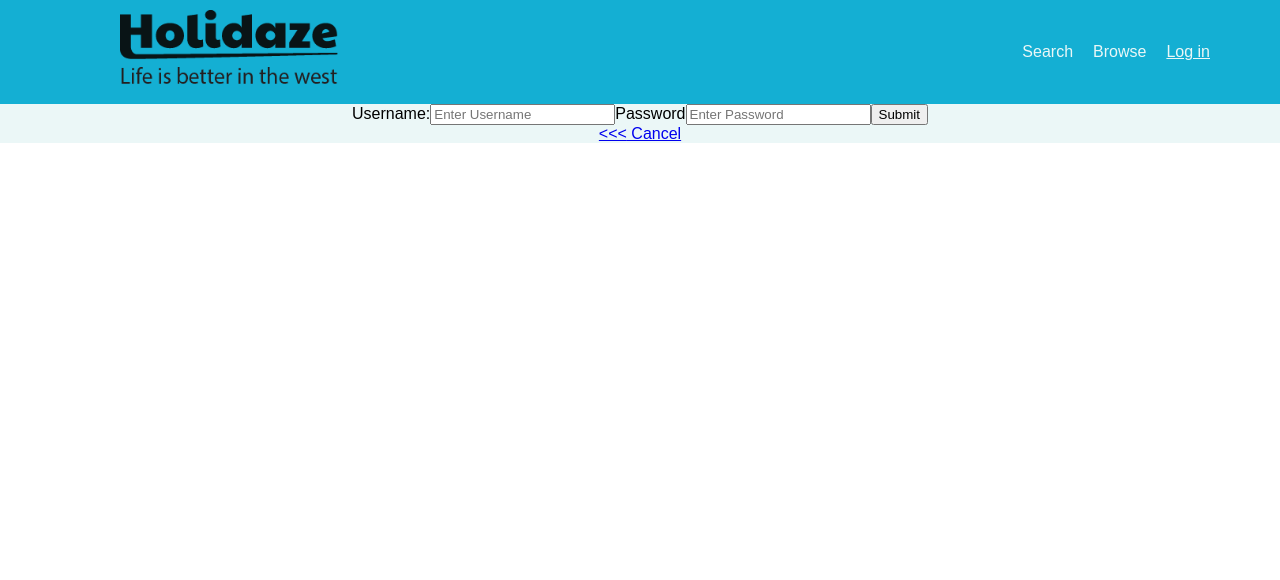
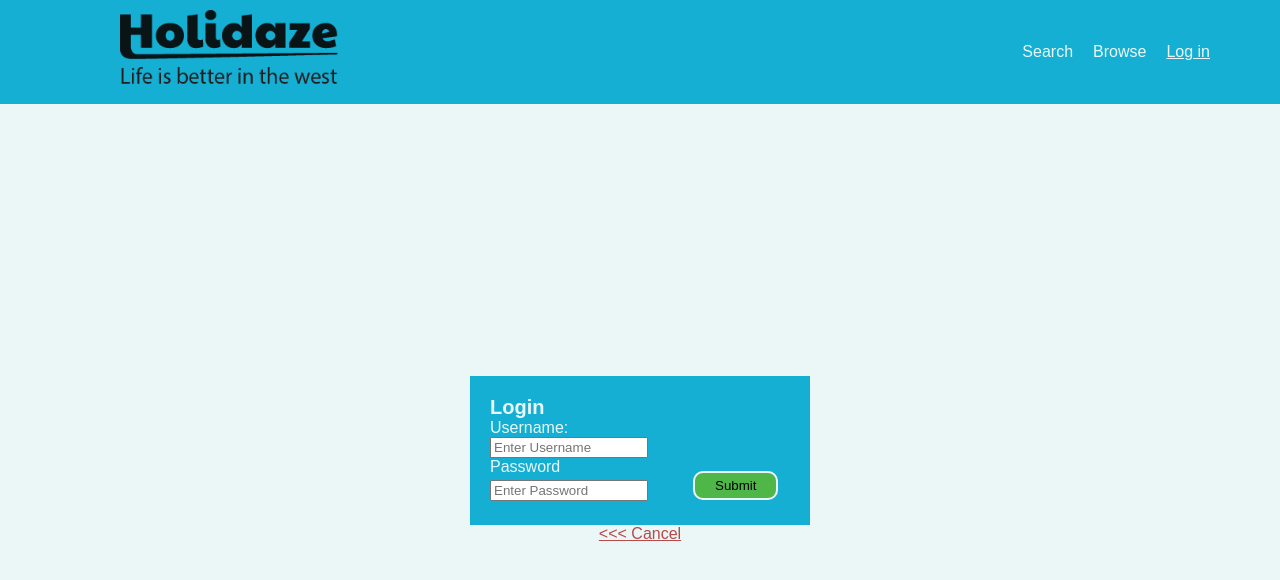
Before and after one commit to sono81/holidaze, a React (Create React App) app: page /Login in a window 1280 px wide. Shown: the top 580 px of the page. Built offline with nearby package versions, Linux system fonts and the light colour scheme.

Commit message:
Style login form

```diff
--- a/src/components/layout/Login/LoginForm.js
+++ b/src/components/layout/Login/LoginForm.js
@@ -25,30 +25,33 @@ function LoginForm() {
   const cancel = "<<<"
 
   return (
-    <>
+    <div className="login__wrapper">
       <form onSubmit={handleSubmit} className="login__card">
-        <label>Username:</label>
+        <h2 className="login__heading">Login</h2>
+        <label className="login__name">Username:</label>
         <input
           type="text"
           name="username"
           placeholder="Enter Username"
+          className="login__input"
           onChange={(e) => setUserName(e.target.value)}
         />
 
-        <label>Password</label>
+        <label className="login__name">Password</label>
         <input
           type="passwort"
           name="password"
           placeholder="Enter Password"
+          className="login__input"
           onChange={(e) => setPassword(e.target.value)}
         />
 
-        <button type="submit">Submit</button>
+        <button type="submit" className="btn btn__login btn--greenthin">Submit</button>
       </form>
       <NavLink to="/" className="login__cancel">
          {cancel} Cancel
       </NavLink>
-    </>
+    </div>
   );
 }
 
--- a/src/main.scss
+++ b/src/main.scss
@@ -6,3 +6,4 @@
 @import 'scss/global/buttons';
 @import 'scss/components/establishmentItem';
 @import 'scss/components/dashboard';
+@import 'scss/components/login';
--- /dev/null
+++ b/src/scss/components/_login.scss
@@ -0,0 +1,29 @@
+.login {
+    &__wrapper{
+        height: 88.9vh;
+        color: $blueish-white;
+        text-align: left;
+        display: flex;
+        justify-content: center;
+        align-items: center;
+        flex-direction: column;
+    }
+
+    &__card {
+        background-color: $primary-blue;
+        width: 300px;
+        padding: 20px;
+    }
+
+    &__name {
+        display: block;
+    }
+
+    &__input {
+        width: 50%;
+    }
+
+    &__cancel {
+        color: $warning-red;
+    }
+}
--- a/src/scss/global/_buttons.scss
+++ b/src/scss/global/_buttons.scss
@@ -22,6 +22,15 @@ Link:link {
     border-radius: 5px;
   }
 
+  &__login {
+    padding: 5px 20px;
+    position: relative;
+    margin: 0;
+    right: -45px;
+    bottom: 5px;
+    border-radius: 10px;
+  }
+
   &--green {
     background-color: $success-green;
     border: 3px solid $blueish-white;
```
Also changed, not shown: 1 other file (tests, documents, lock files or other folders).
